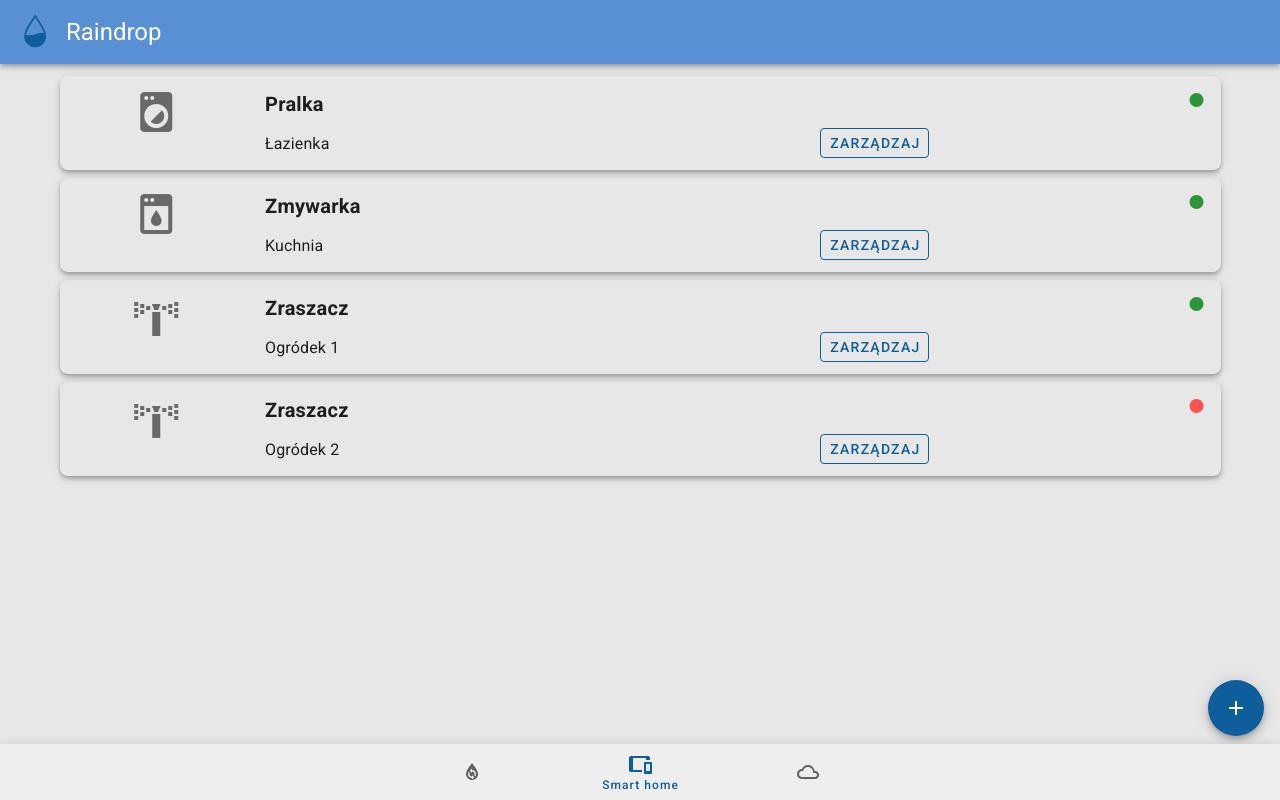
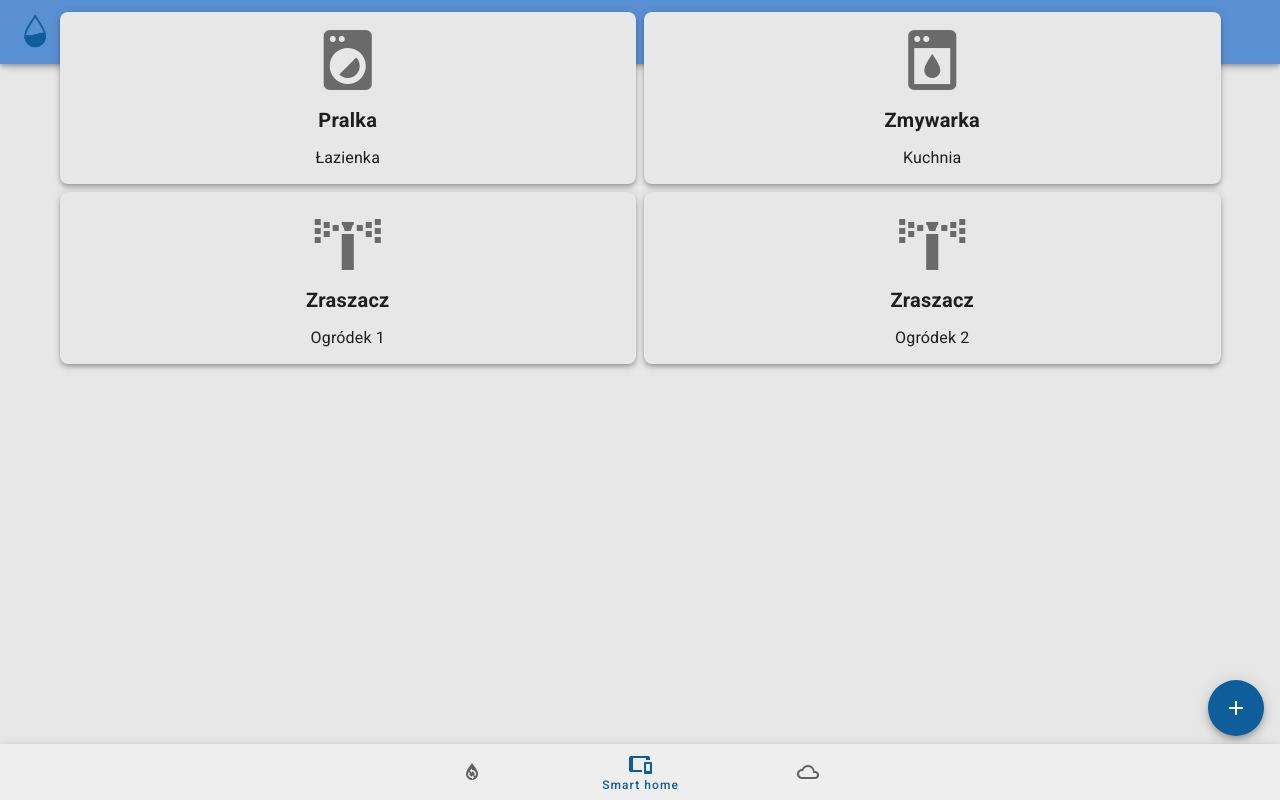
Before and after one commit to DzordzoMen/raindrop, a Vue app in the folder app/: page /devices in a window 1280 px wide. Built offline with nearby package versions, Linux system fonts and the light colour scheme.

Commit message:
refactored design of device card and devices view

```diff
--- a/app/src/components/DeviceCard.vue
+++ b/app/src/components/DeviceCard.vue
@@ -1,36 +1,17 @@
 <template>
   <v-container class="elevation-4 rounded-lg" v-ripple>
-    <v-row >
-      <v-col cols="2" class="d-flex align-start justify-center">
-        <v-icon x-large style="font-size: 48px">
+    <v-row dense>
+      <v-col cols="12" class="d-flex align-center justify-center">
+        <v-icon x-large style="font-size: 72px">
           {{ icon }}
         </v-icon>
       </v-col>
-      <v-col cols="10">
-        <v-row dense>
-          <v-col cols="10" class="title font-weight-bold">
-            {{ name }}
-          </v-col>
-          <v-col cols="2" class="d-flex justify-end align-start">
-            <v-icon :color="connected ? 'success darken-1' : 'error'">
-              mdi-record
-            </v-icon>
-          </v-col>
-          <v-col cols="7" class="subtitle-1 d-flex align-end">
-            {{ location }}
-          </v-col>
-          <v-col cols="5">
-            <v-btn
-              depressed
-              outlined
-              class="px-2"
-              color="primary"
-              height="30"
-            >
-              Zarządzaj
-            </v-btn>
-          </v-col>
-        </v-row>
+
+      <v-col cols="12" class="title font-weight-bold text-center">
+        {{ name }}
+      </v-col>
+      <v-col cols="12" class="subtitle-1 text-center">
+        {{ location }}
       </v-col>
     </v-row>
   </v-container>
@@ -83,3 +64,9 @@ export default {
   },
 };
 </script>
+
+<style lang="scss" scoped>
+.container {
+  background: #e7e7e7;
+}
+</style>
--- a/app/src/views/Devices.vue
+++ b/app/src/views/Devices.vue
@@ -1,7 +1,12 @@
 <template>
-  <v-container>
+  <v-container class="container-on-header">
     <v-row dense>
-      <v-col cols="12" v-for="device in devices" :key="device.id">
+      <v-col
+        cols="6"
+        v-for="(device, index) in devices"
+        :key="device.id"
+        :style="index < 2 && 'z-index: 6'"
+      >
         <device-card v-bind="device" />
       </v-col>
     </v-row>
@@ -65,5 +70,7 @@ export default {
 </script>
 
 <style lang="scss" scoped>
-
+.container-on-header {
+  margin-top: -64px;
+}
 </style>
```
